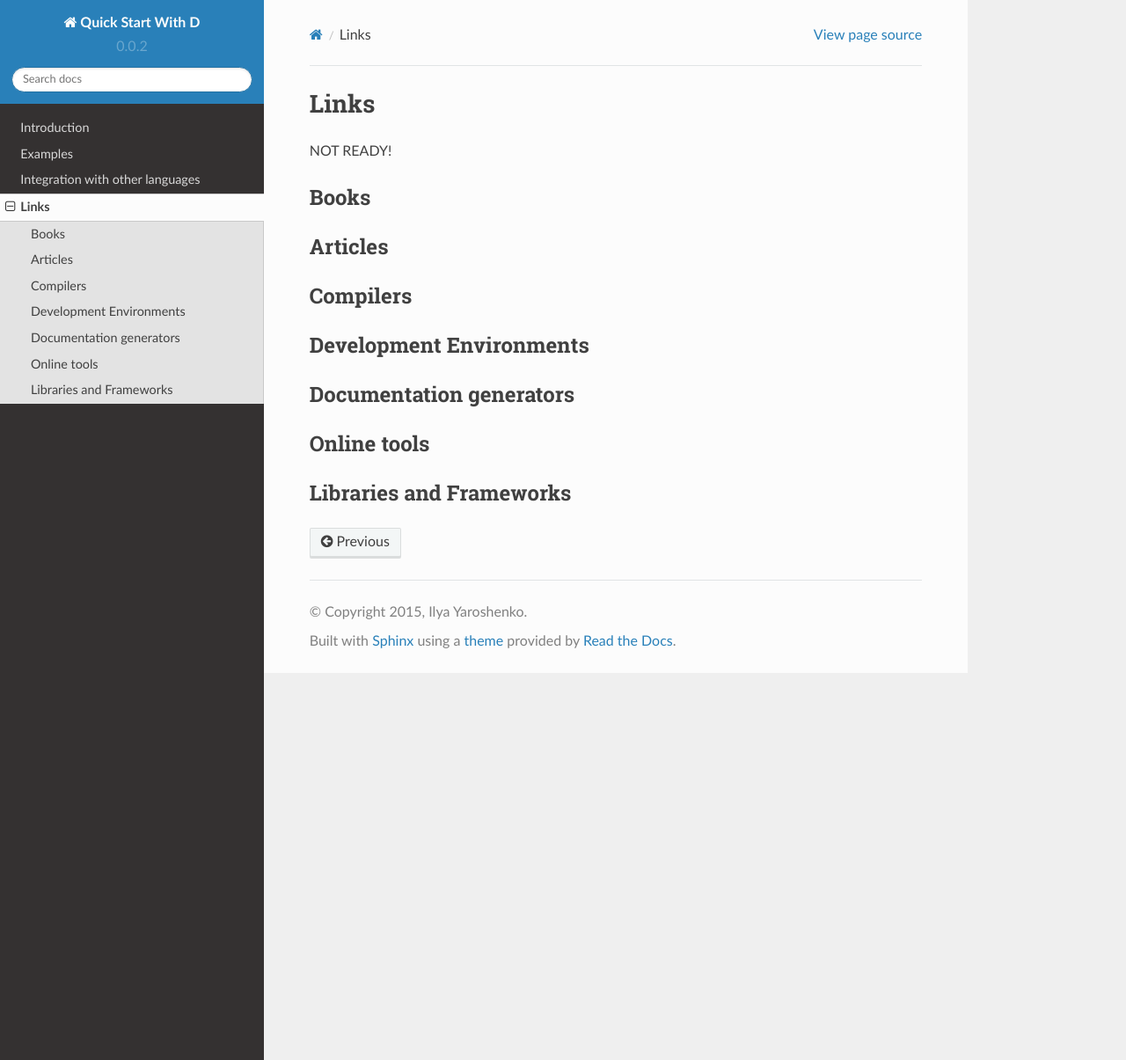
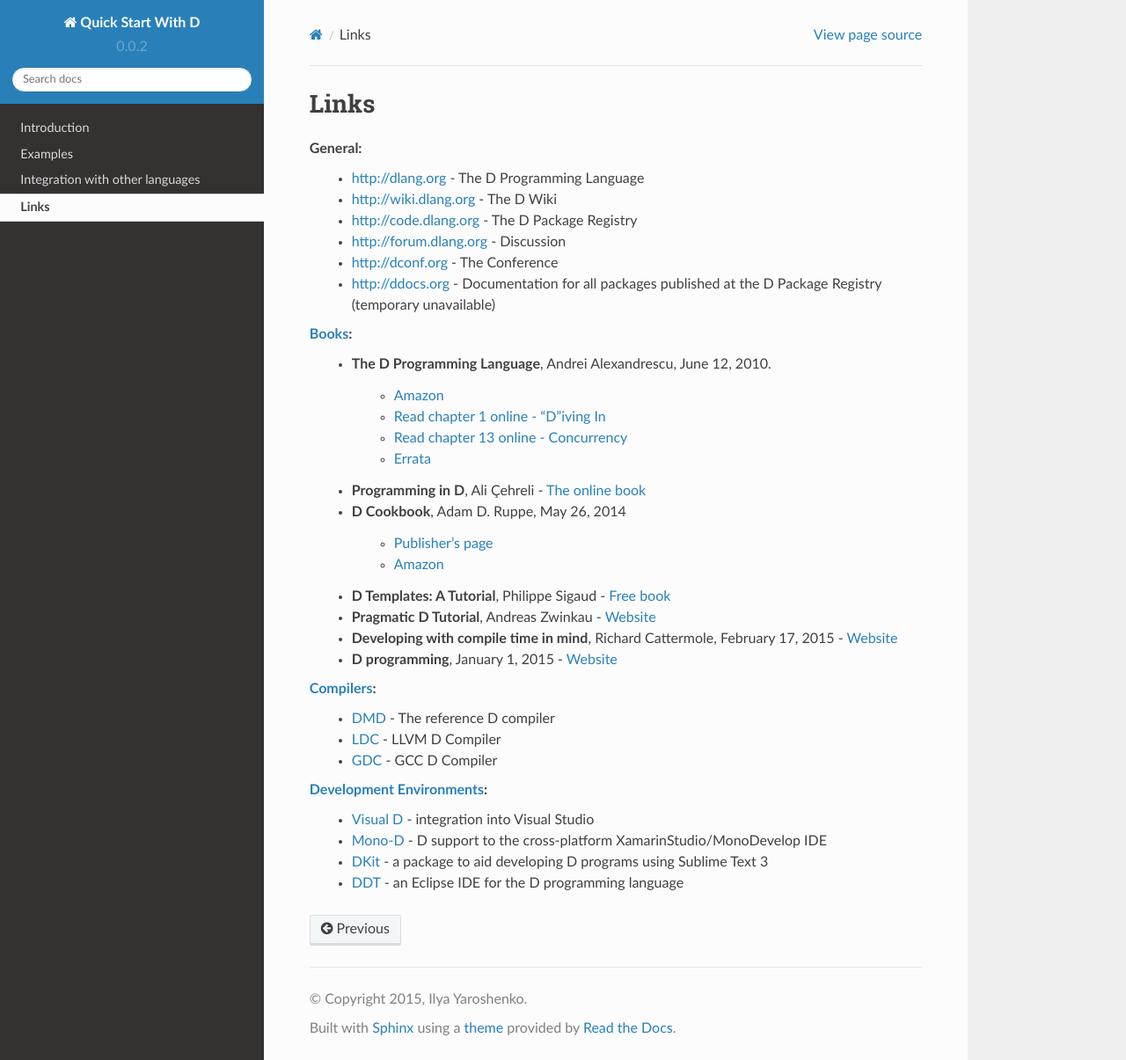
Before and after one commit to andralex/thenextafterc, a Sphinx documentation site: the page built from docs/source/links.rst, in a window 1280 px wide and 1205 px high. Shown: the whole window at 88% size. Built offline with Sphinx 7.4.7 and the Read the Docs theme 2.0.0, drawn with Linux system fonts in a browser that asks for light colours.

Commit message:
add links

```diff
--- a/docs/source/examples.rst
+++ b/docs/source/examples.rst
@@ -113,7 +113,7 @@ The minimal configuration file for this example is
     :language: json
     :tab-width: 4
 
-.. note:: The python should be `installed <https://www.python.org/downloads/>`_. PyD searches the version of the python that is noted in the sub-configuration (``"pyd": "python34"`` in this example). For more information, see `the PyD's dub configuration file <https://github.com/ariovistus/pyd/blob/master/dub.json>`_.
+.. note:: The `python <https://www.python.org/downloads/>`_ and matplotlib should be installed. PyD searches the version of the python that is noted in the sub-configuration (``"pyd": "python34"`` in this example). For more information, see `the PyD's dub configuration file <https://github.com/ariovistus/pyd/blob/master/dub.json>`_.
 
 The `following program <https://github.com/9il/thenextafterc/tree/master/examples/matplotlib>`_
 reads data from a file and shows the histogram.
--- a/docs/source/links.rst
+++ b/docs/source/links.rst
@@ -1,83 +1,39 @@
 Links
 ==============================================
 
-NOT READY!
+General:
+	- http://dlang.org - The D Programming Language
+	- http://wiki.dlang.org - The D Wiki
+	- http://code.dlang.org - The D Package Registry
+	- http://forum.dlang.org - Discussion
+	- http://dconf.org - The Conference
+	- http://ddocs.org - Documentation for all packages published at the D Package Registry (temporary unavailable)
 
-Books
--------------------
+`Books <http://wiki.dlang.org/Books>`_:
+ - **The D Programming Language**, Andrei Alexandrescu, June 12, 2010.
 
-Articles
-------------
+ 	+ `Amazon <http://www.amazon.com/D-Programming-Language-Andrei-Alexandrescu/dp/0321635361>`_
+ 	+ `Read chapter 1 online - "D"iving In <http://www.informit.com/articles/article.aspx?p=1381876>`_
+ 	+ `Read chapter 13 online - Concurrency <http://www.informit.com/articles/article.aspx?p=1609144>`_
+ 	+ `Errata <http://erdani.com/tdpl/errata/>`_
+ - **Programming in D**, Ali Çehreli - `The online book <The online book>`_
+ - **D Cookbook**, Adam D. Ruppe, May 26, 2014
 
-Compilers
---------------
+ 	+ `Publisher's page <http://www.packtpub.com/discover-advantages-of-programming-in-d-cookbook/book>`_
+ 	+ `Amazon <http://www.amazon.com/dp/1783287217/?tag=packtpubli-20>`_
+ - **D Templates: A Tutorial**, Philippe Sigaud - `Free book <https://github.com/PhilippeSigaud/D-templates-tutorial>`_
+ - **Pragmatic D Tutorial**, Andreas Zwinkau - `Website <http://qznc.github.io/d-tut/index.html>`_
+ - **Developing with compile time in mind**, Richard Cattermole, February 17, 2015 - `Website <https://leanpub.com/ctfe>`_
+ - **D programming**, January 1, 2015 - `Website <http://www.tutorialspoint.com/d_programming/>`_
 
-Development Environments
-------------------------
+`Compilers <http://wiki.dlang.org/Compilers>`_:
+	- `DMD <http://dlang.org/download.html>`_ - The reference D compiler
+	- `LDC <https://github.com/ldc-developers/ldc>`_ - LLVM D Compiler
+	- `GDC <http://gdcproject.org/downloads>`_ - GCC D Compiler
 
 
-
-.. DMD
-.. ~~~
-
-.. DMD
-
-.. LLVM D Compiler
-.. ~~~~~~~~~~~~~~~~
-
-.. LLVM
-
-.. GNU D compiler
-.. ~~~~~~~~~~~~~~~~
-
-.. GDC
-
-
-
-.. Sublime Text 3
-.. ~~~~~~~~~~~~~~
-
-.. Vim
-.. ~~~~~~~~
-
-.. Mono-D
-.. ~~~~~~~~
-
-.. Visual-D
-.. ~~~~~~~~
-
-.. DDT
-.. ~~~~~~~
-
-Documentation generators
--------------------------
-
-.. Harbored mode
-.. ~~~~~~~~~~~~~~~~
-
-.. ddoc
-.. ~~~~~~~~~~~~~~~~
-
-.. ddox
-.. ~~~~~~~~~~~~~~~~
-
-Online tools
---------------
-.. Testing & Debugging
-.. -------------------
-
-.. Travis CI
-.. ~~~~~~~~~~~~~
-
-
-.. Code coverage
-.. --------------
-
-.. Coveralls
-.. ~~~~~~~~~~~~~
-
-.. Interactive D Compiler and Disassembler
-.. ----------------------------------------
-
-Libraries and Frameworks
--------------------------
+`Development Environments <http://wiki.dlang.org/IDEs>`_:
+	- `Visual D <https://github.com/D-Programming-Language/visuald/releases>`_ - integration into Visual Studio
+	- `Mono-D <http://wiki.dlang.org/Mono-D>`_ - D support to the cross-platform XamarinStudio/MonoDevelop IDE
+	- `DKit <https://github.com/yazd/DKit>`_ - a package to aid developing D programs using Sublime Text 3
+	- `DDT <http://ddt-ide.github.io>`_ -  an Eclipse IDE for the D programming language
```
